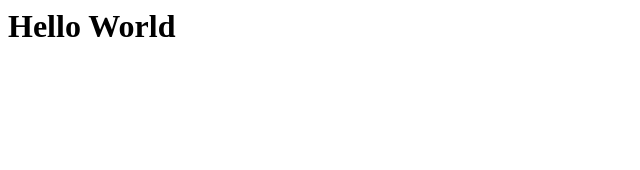
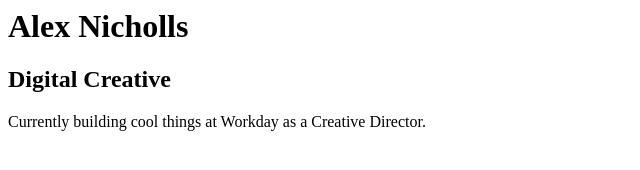
Before and after one commit to anicholls/anicholls.github.io, a plain HTML site: page index.html in a window 1280 px wide. Shown: the whole page, without its empty margins (0-640 px from the left). Drawn offline with Linux system fonts and the light colour scheme.

Commit message:
Update page contents

```diff
--- a/index.html
+++ b/index.html
@@ -1 +1,13 @@
-<h1>Hello World</h1>
+<html lang="en">
+  <head>
+    <meta name="viewport" content="width=device-width">
+
+    <title>Alex Nicholls | Digital Creative</title>
+  </head>
+  <body>
+    <h1>Alex Nicholls</h1>
+    <h2>Digital Creative</h2>
+    <div class="divider"></div>
+    <p>Currently building cool things at Workday as a Creative Director.</p>
+  </body>
+</html>
```
